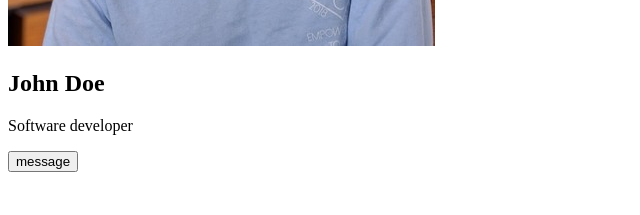
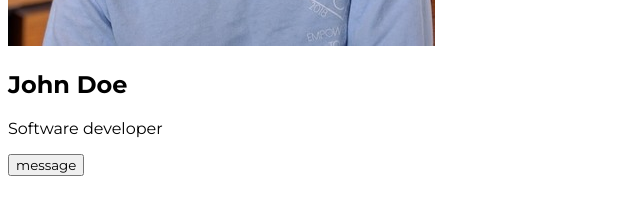
Before and after one commit to yan-naing-a/card-slice, a plain HTML site: page index.html in a window 1280 px wide. Shown: the part 389-604 px from the top of the page, without its empty margins (0-640 px from the left). Drawn offline with Linux system fonts and the light colour scheme.

Commit message:
css :import google font - montserrat

```diff
--- a/style.css
+++ b/style.css
@@ -1 +1,5 @@
-/*hello world*/
+@import url("https://fonts.googleapis.com/css2?family=Montserrat:ital,wght@0,100..900;1,100..900&display=swap");
+
+* {
+  font-family: "Montserrat", sans-serif;
+}
```
